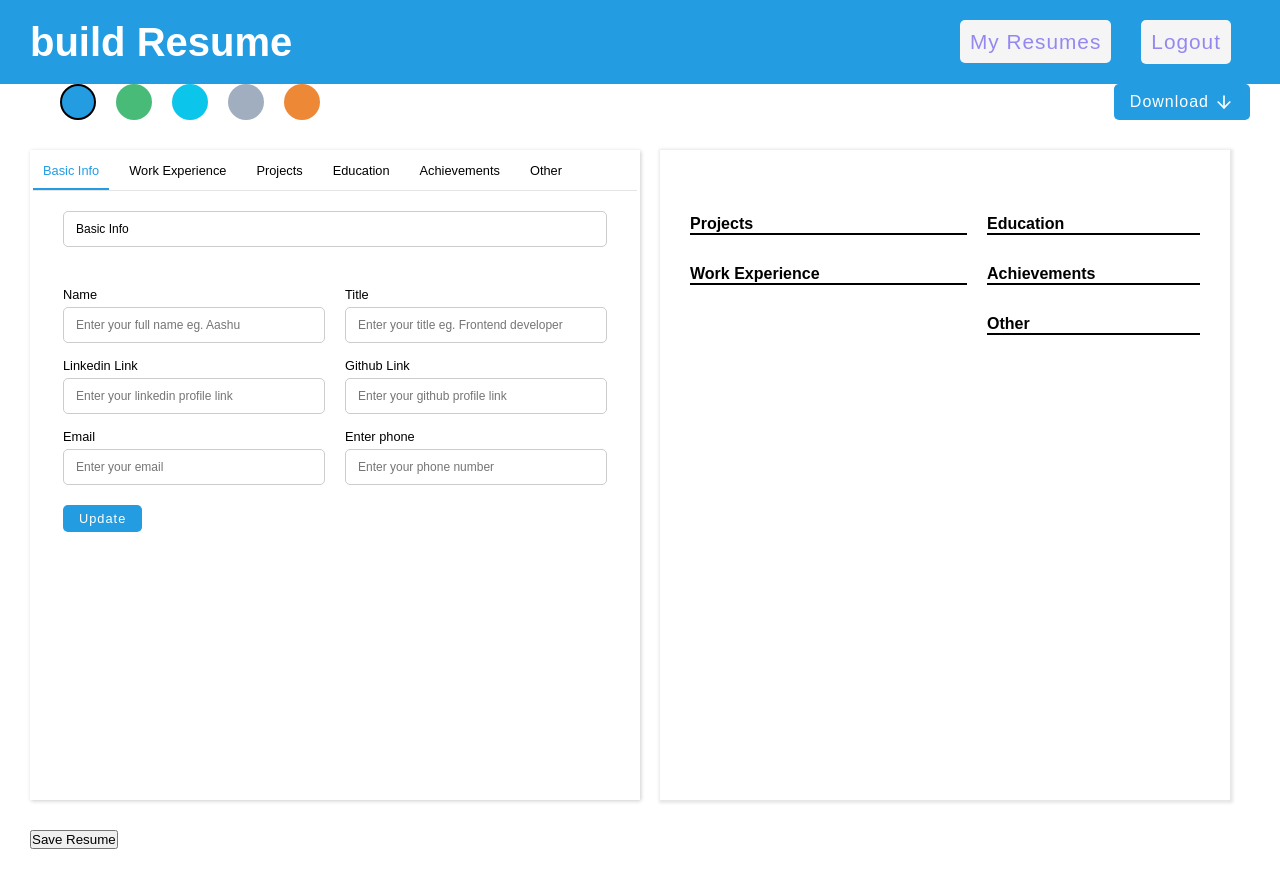
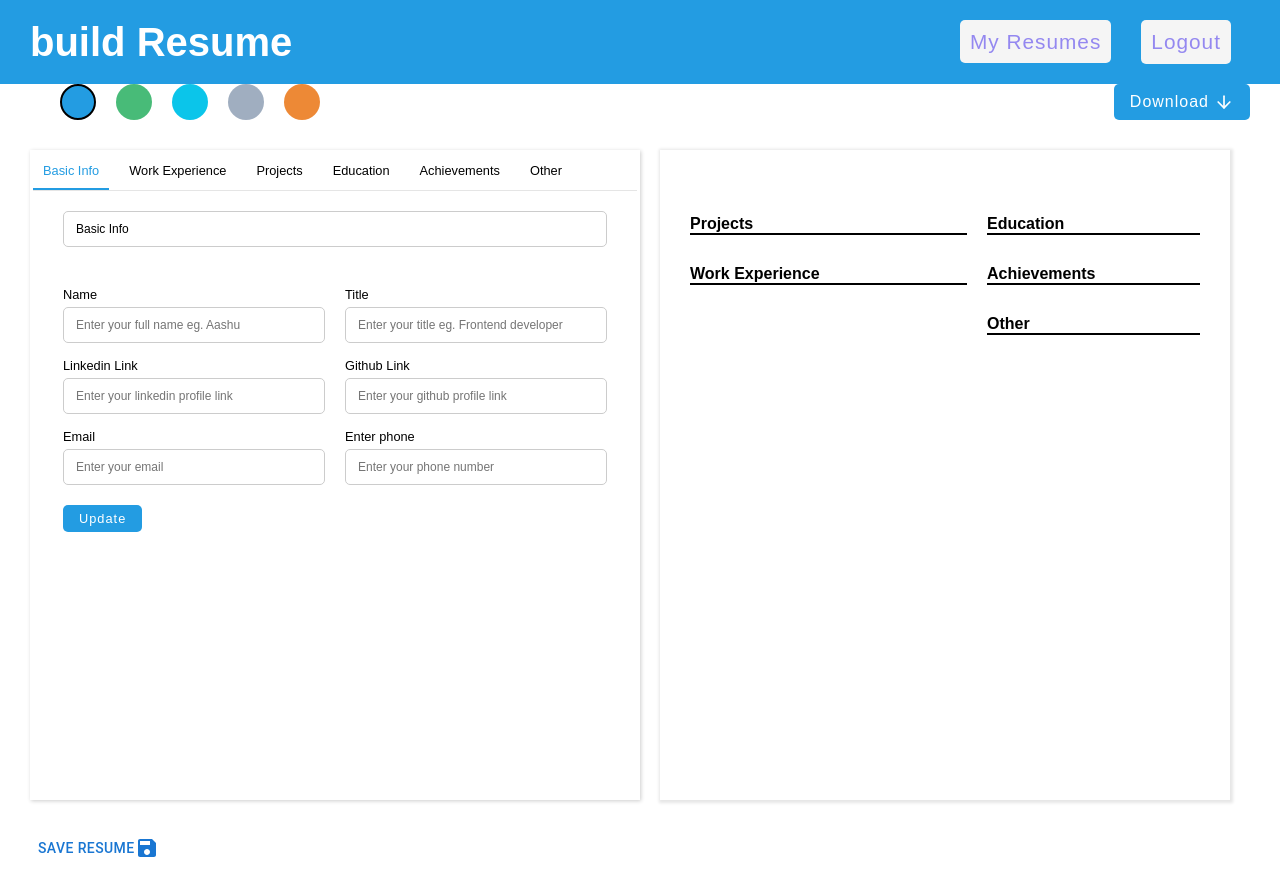
Before and after one commit to bhokaremoin/buildResume, a React (Create React App) app in the folder front-end/: page /build in a window 1280 px wide. Built offline with nearby package versions, Linux system fonts and the light colour scheme; sample sign-in values are in the browser's storage.

Commit message:
added mui icons - frontend

```diff
--- a/front-end/src/Components/Body.jsx
+++ b/front-end/src/Components/Body.jsx
@@ -1,6 +1,8 @@
 import React, { useRef } from "react";
 import ReactToPrint from "react-to-print";
 import { ArrowDown } from "react-feather";
+import SaveIcon from "@mui/icons-material/Save";
+import Button from "@mui/material/Button";
 import Resume from "./Resume";
 import styles from "./Styles/Body.module.css";
 import Editor from "./Editor";
@@ -77,7 +79,9 @@ const Body = () => {
         </Grid>
       </div>
       <div>
-        <button onClick={saveResume}>Save Resume</button>
+        <Button onClick={saveResume}>
+          Save Resume <SaveIcon />
+        </Button>
       </div>
     </div>
   );
--- a/front-end/src/Components/Editor.jsx
+++ b/front-end/src/Components/Editor.jsx
@@ -5,7 +5,6 @@ import { X } from "react-feather";
 import { useGlobalContext } from "../contextAPI";
 import InputControl from "./InputControl";
 import styles from "./Styles/Editor.module.css";
-
 import EducationBody from "./Sections/EducationBody";
 import ProjectBody from "./Sections/ProjectBody";
 import WorkExpBody from "./Sections/WorkExpBody";
--- a/front-end/src/Components/Resume.jsx
+++ b/front-end/src/Components/Resume.jsx
@@ -16,7 +16,6 @@ import { useGlobalContext } from "../contextAPI";
 const Resume = forwardRef((props, ref) => {
   const { sections, information } = useGlobalContext();
   const containerRef = useRef();
-  console.log(information);
   const [columns, setColumns] = useState([[], []]);
   const [source, setSource] = useState("");
   const [target, setTarget] = useState("");
@@ -29,7 +28,6 @@ const Resume = forwardRef((props, ref) => {
     basicInfo: information[sections.basicInfo],
     other: information[sections.other],
   };
-  console.log(info);
   const getFormattedDate = (value) => {
     if (!value) return "";
     const date = new Date(value);
--- a/front-end/src/Screens/ResumeList.jsx
+++ b/front-end/src/Screens/ResumeList.jsx
@@ -3,6 +3,8 @@ import Box from "@mui/material/Box";
 import Button from "@mui/material/Button";
 import Typography from "@mui/material/Typography";
 import Modal from "@mui/material/Modal";
+import DeleteOutlineIcon from "@mui/icons-material/DeleteOutline";
+import EditIcon from "@mui/icons-material/Edit";
 import React, { useEffect, useState } from "react";
 import { useNavigate } from "react-router-dom";
 import Navbar from "../Components/Navbar";
@@ -98,9 +100,11 @@ const ResumeList = () => {
                           xs={6}
                           // onClick={() => handleClick(data)}
                         >
-                          <Button onClick={handleOpen}>Delete</Button>
+                          <Button onClick={handleOpen}>
+                            <DeleteOutlineIcon />
+                          </Button>
                           <Button onClick={() => handleClick(data)}>
-                            Edit
+                            <EditIcon />
                           </Button>
                           <ResumeListElement key={index} information={data} />
                         </Grid>
```
